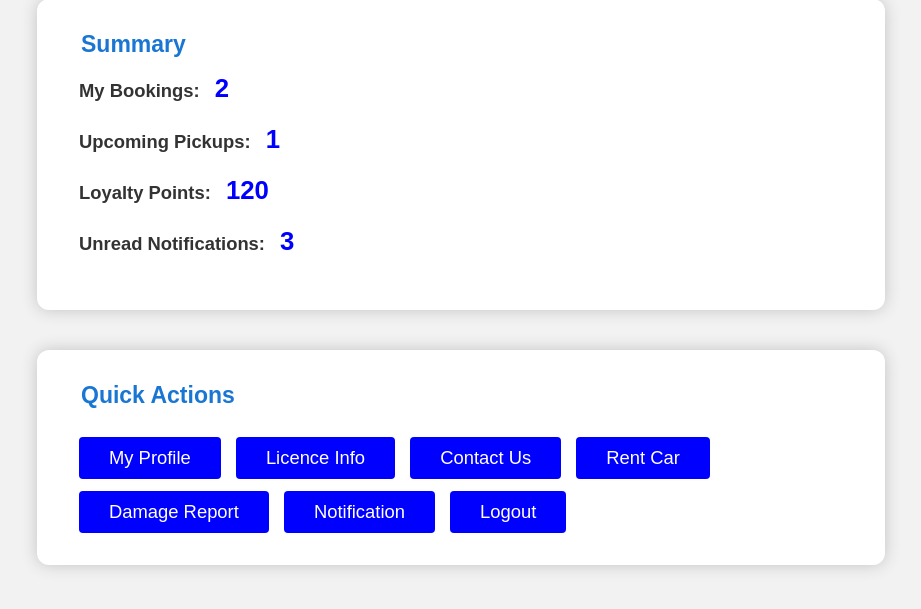
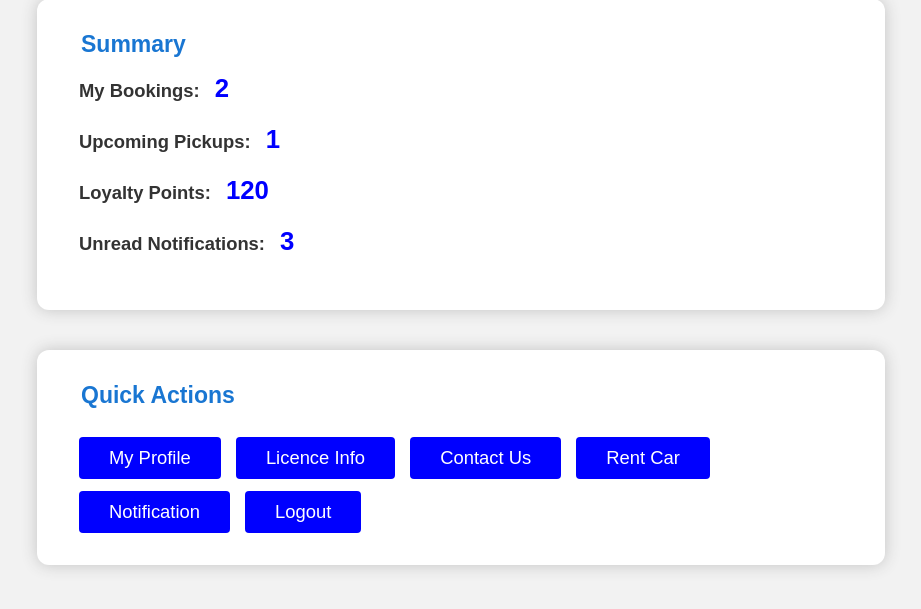
Before and after one commit to BiswasApurbo/car_rental_system-wt_project, a PHP site: page /view/user_dashboard.php in a window 1280 px wide. Shown: the part 111-720 px from the top of the page, without its empty margins (179-1100 px from the left). Run offline with PHP 8.4, Linux system fonts and the light colour scheme; the visitor is signed in with stand-in values (Sample User, id 1).

```diff
--- a/view/user_dashboard.php
+++ b/view/user_dashboard.php
@@ -44,7 +44,6 @@ if (!isset($_SESSION['status']) || $_SESSION['status'] !== true) {
              <input type="button" value="Licence Info" onclick="window.location.href='customer_profile.php'" />
             <input type="button" value="Contact Us" onclick="window.location.href='contact.php'" />
             <input type="button" value="Rent Car" onclick="window.location.href='vehicle_inventory.php'" />
-            <input type="button" value="Damage Report" onclick="window.location.href='DamageReports.php'" />
             <input type="button" value="Notification" onclick="window.location.href='notification.php'" />
             <input type="button" value="Logout" onclick="window.location.href='../controller/logout.php'" />
         </fieldset>
```
